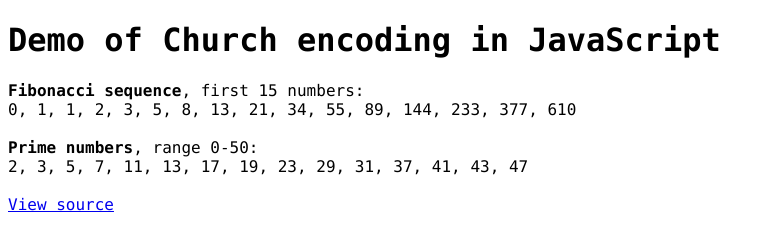
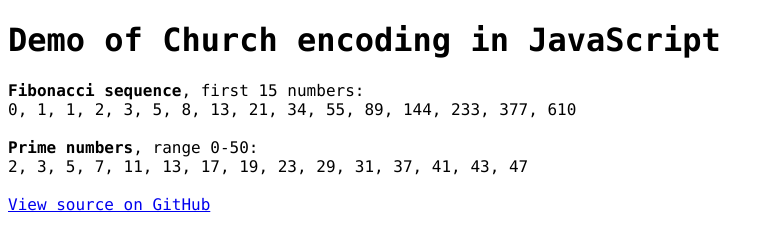
Before and after one commit to pjanczyk/church-encoding-js, a plain HTML site: page index.html in a window 1280 px wide. Shown: the whole page, without its empty margins (0-774 px from the left). Drawn offline with Linux system fonts and the light colour scheme.

Commit message:
Add link to the GitHub repository

```diff
--- a/index.html
+++ b/index.html
@@ -19,7 +19,7 @@
 <span id="primes"></span><br>
 <br>
 
-<a href="church.js">View source</a>
+<a href="https://github.com/pjanczyk/church-encoding-js">View source on GitHub</a>
 
 <script src="church.js"></script>
 <script>
```
